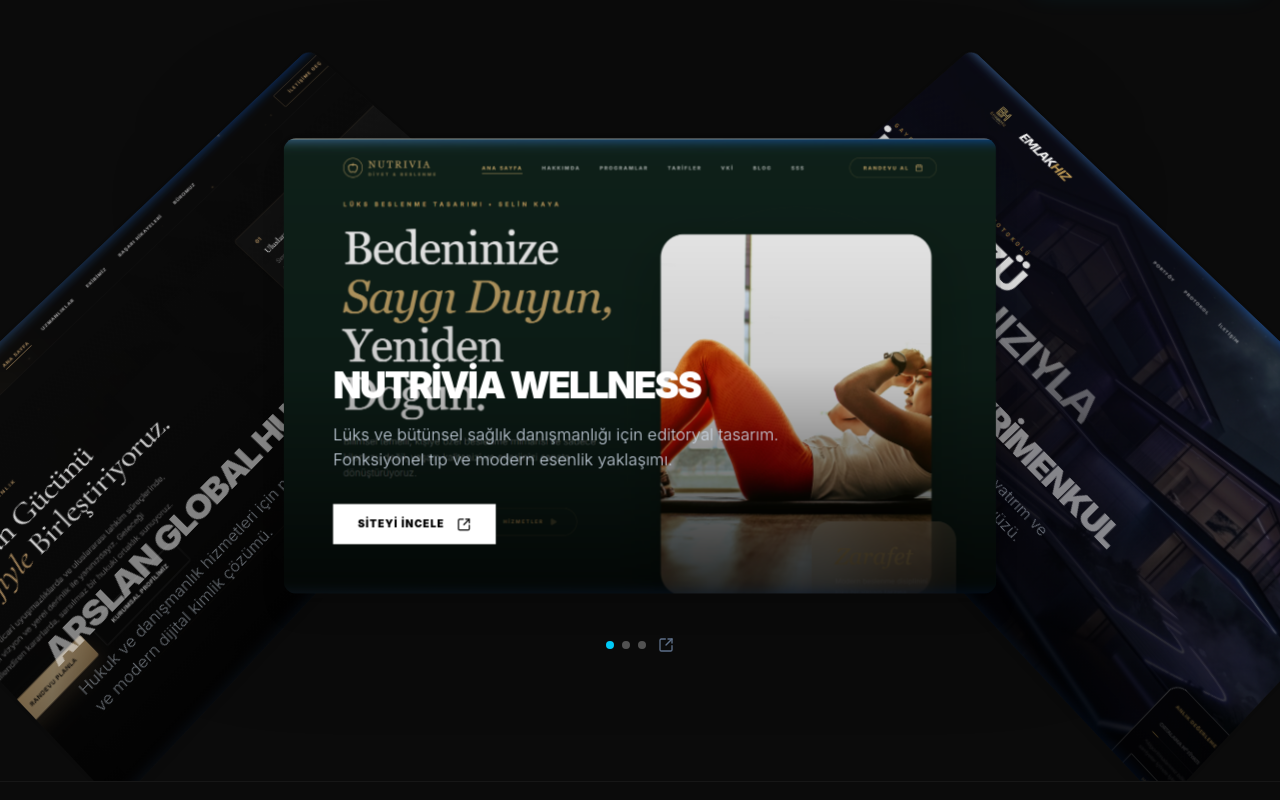
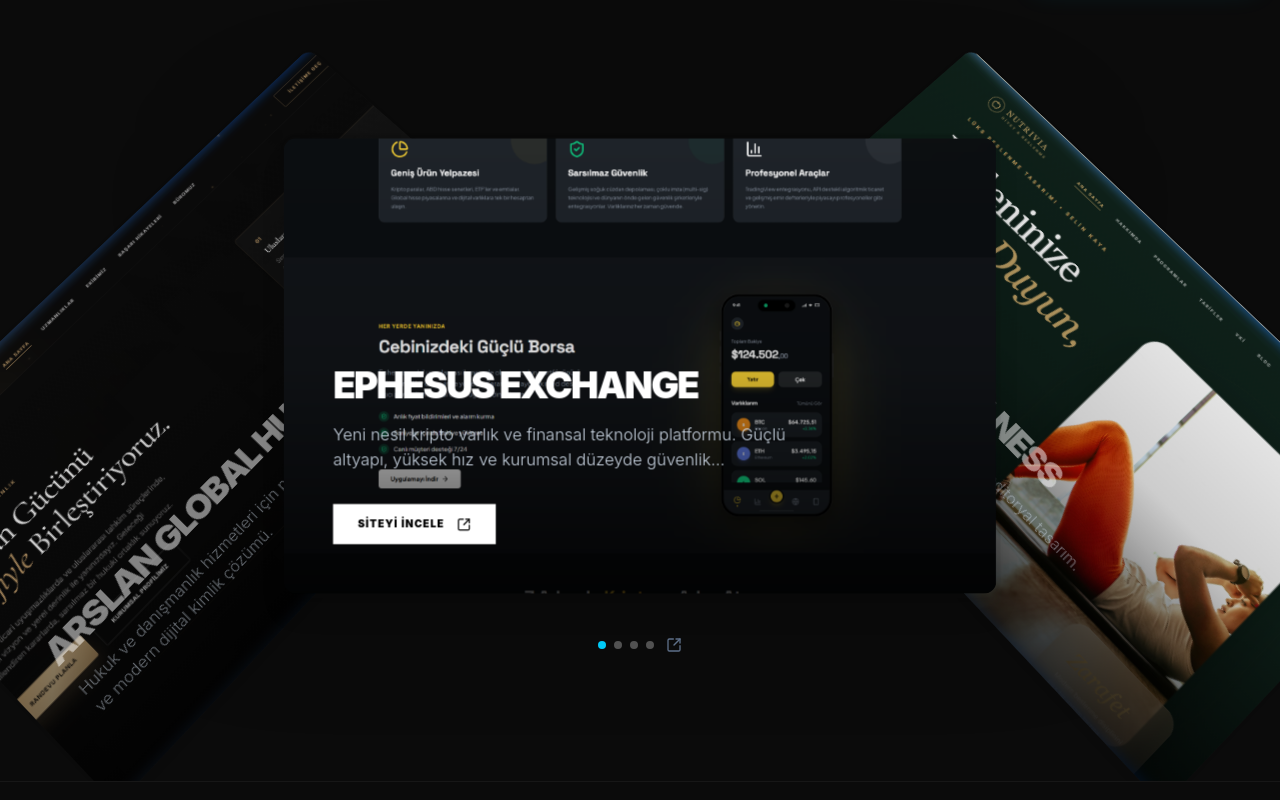
Before and after one commit to developercihan/ALLWEBSITE, a React (Vite) app in the folder novadrift-digital/: page / in a window 1280 px wide. Shown: the part 3320-4120 px from the top of the page. Built offline with nearby package versions, Linux system fonts and the light colour scheme.

Commit message:
feat: Ephesus portfolio entegrasyonu tamamlandı

```diff
--- a/novadrift-digital/src/components/Portfolio.tsx
+++ b/novadrift-digital/src/components/Portfolio.tsx
@@ -4,6 +4,13 @@ import { CardStack, CardStackItem } from './ui/card-stack';
 import { SquareArrowOutUpRight } from 'lucide-react';
 
 const projects: CardStackItem[] = [
+  {
+    id: "ephesus",
+    title: "Ephesus Exchange",
+    description: "Yeni nesil kripto varlık ve finansal teknoloji platformu. Güçlü altyapı, yüksek hız ve kurumsal düzeyde güvenlik çözümleri.",
+    imageSrc: "/portfolio/ephesus.png",
+    href: "https://ephesus-beta.vercel.app",
+  },
   {
     id: "nutrivia",
     title: "Nutrivia Wellness",
```
Also changed, not shown: novadrift-digital/public/portfolio/ephesus.png (added), 1 other file (tests, documents, lock files or other folders).
